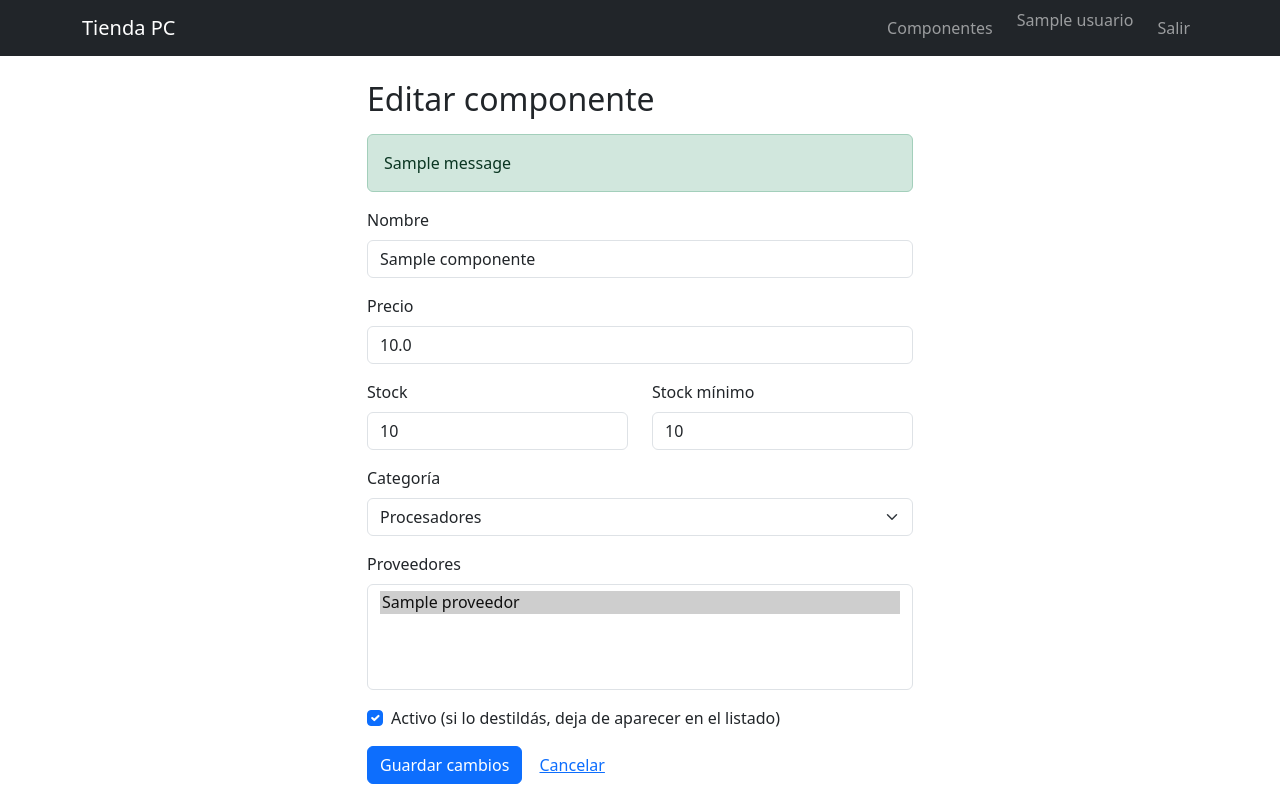
After one commit to axelbrana00/tienda-pc-app, a Flask app: page /componentes/1/editar in a window 1280 px wide. The commit adds this page. Run offline with Flask 3, Linux system fonts and the light colour scheme; a user stored in the database is signed in; tables that the repository leaves empty hold one stand-in row (values such as "Sample post"); one stand-in notice (Sample message) is shown.

Commit message:
Modificación de componentes

```diff
--- a/app.py
+++ b/app.py
@@ -185,5 +185,56 @@ def componente_nuevo():
     )
 
 
+@app.route("/componentes/<int:componente_id>/editar", methods=["GET", "POST"])
+@login_required
+def componente_editar(componente_id):
+    componente = db.session.get(Componente, componente_id)
+    if componente is None:
+        flash("El componente no existe.", "danger")
+        return redirect(url_for("componentes"))
+
+    if request.method == "POST":
+        try:
+            nombre = request.form["nombre"].strip()
+            precio = float(request.form["precio"])
+            stock = int(request.form["stock"])
+            stock_minimo = int(request.form["stock_minimo"])
+            categoria_id = int(request.form["categoria_id"])
+        except (KeyError, ValueError):
+            flash("Revisá los datos ingresados.", "danger")
+            return redirect(url_for("componente_editar", componente_id=componente_id))
+
+        if not nombre or precio < 0 or stock < 0 or stock_minimo < 0:
+            flash("Los datos no son válidos.", "danger")
+            return redirect(url_for("componente_editar", componente_id=componente_id))
+
+        componente.nombre = nombre
+        componente.precio = precio
+        componente.stock = stock
+        componente.stock_minimo = stock_minimo
+        componente.categoria_id = categoria_id
+        componente.activo = "activo" in request.form
+
+        ids = [int(i) for i in request.form.getlist("proveedores")]
+        componente.proveedores = Proveedor.query.filter(Proveedor.id.in_(ids)).all() if ids else []
+
+        try:
+            db.session.commit()
+        except Exception:
+            db.session.rollback()
+            flash("No se pudieron guardar los cambios.", "danger")
+            return redirect(url_for("componente_editar", componente_id=componente_id))
+
+        flash("Cambios guardados.", "success")
+        return redirect(url_for("componentes"))
+
+    return render_template(
+        "componente_editar.html",
+        componente=componente,
+        categorias=Categoria.query.order_by(Categoria.nombre).all(),
+        proveedores=Proveedor.query.order_by(Proveedor.nombre).all(),
+    )
+
+
 if __name__ == "__main__":
     app.run(debug=True)
--- /dev/null
+++ b/templates/componente_editar.html
@@ -0,0 +1,58 @@
+{% extends "base.html" %}
+{% block titulo %}Editar componente{% endblock %}
+{% block contenido %}
+<div class="row justify-content-center">
+  <div class="col-md-6">
+    <h2 class="mb-3">Editar componente</h2>
+    {% with mensajes = get_flashed_messages(with_categories=true) %}
+      {% for categoria, mensaje in mensajes %}
+        <div class="alert alert-{{ categoria }}">{{ mensaje }}</div>
+      {% endfor %}
+    {% endwith %}
+    <form method="post">
+      <div class="mb-3">
+        <label class="form-label">Nombre</label>
+        <input type="text" name="nombre" value="{{ componente.nombre }}" class="form-control" required>
+      </div>
+      <div class="mb-3">
+        <label class="form-label">Precio</label>
+        <input type="number" name="precio" value="{{ componente.precio }}" step="0.01" min="0" class="form-control" required>
+      </div>
+      <div class="row">
+        <div class="col mb-3">
+          <label class="form-label">Stock</label>
+          <input type="number" name="stock" value="{{ componente.stock }}" min="0" class="form-control" required>
+        </div>
+        <div class="col mb-3">
+          <label class="form-label">Stock mínimo</label>
+          <input type="number" name="stock_minimo" value="{{ componente.stock_minimo }}" min="0" class="form-control" required>
+        </div>
+      </div>
+      <div class="mb-3">
+        <label class="form-label">Categoría</label>
+        <select name="categoria_id" class="form-select" required>
+          {% for c in categorias %}
+            <option value="{{ c.id }}" {% if c.id == componente.categoria_id %}selected{% endif %}>{{ c.nombre }}</option>
+          {% endfor %}
+        </select>
+      </div>
+      {% if proveedores %}
+      <div class="mb-3">
+        <label class="form-label">Proveedores</label>
+        <select name="proveedores" class="form-select" multiple>
+          {% for p in proveedores %}
+            <option value="{{ p.id }}" {% if p in componente.proveedores %}selected{% endif %}>{{ p.nombre }}</option>
+          {% endfor %}
+        </select>
+      </div>
+      {% endif %}
+      <div class="form-check mb-3">
+        <input class="form-check-input" type="checkbox" name="activo" id="activo" {% if componente.activo %}checked{% endif %}>
+        <label class="form-check-label" for="activo">Activo (si lo destildás, deja de aparecer en el listado)</label>
+      </div>
+      <button type="submit" class="btn btn-primary">Guardar cambios</button>
+      <a href="{{ url_for('componentes') }}" class="btn btn-link">Cancelar</a>
+    </form>
+  </div>
+</div>
+{% endblock %}
--- a/templates/componentes.html
+++ b/templates/componentes.html
@@ -18,6 +18,7 @@
       <th>Precio</th>
       <th>Stock</th>
       <th>Proveedores</th>
+      <th></th>
     </tr>
   </thead>
   <tbody>
@@ -34,10 +35,11 @@
         {% endif %}
       </td>
       <td>{{ c.proveedores | map(attribute="nombre") | join(", ") or "-" }}</td>
+      <td><a href="{{ url_for('componente_editar', componente_id=c.id) }}" class="btn btn-sm btn-outline-secondary">Editar</a></td>
     </tr>
     {% else %}
     <tr>
-      <td colspan="5" class="text-center text-muted">Todavía no hay componentes cargados.</td>
+      <td colspan="6" class="text-center text-muted">Todavía no hay componentes cargados.</td>
     </tr>
     {% endfor %}
   </tbody>
```
